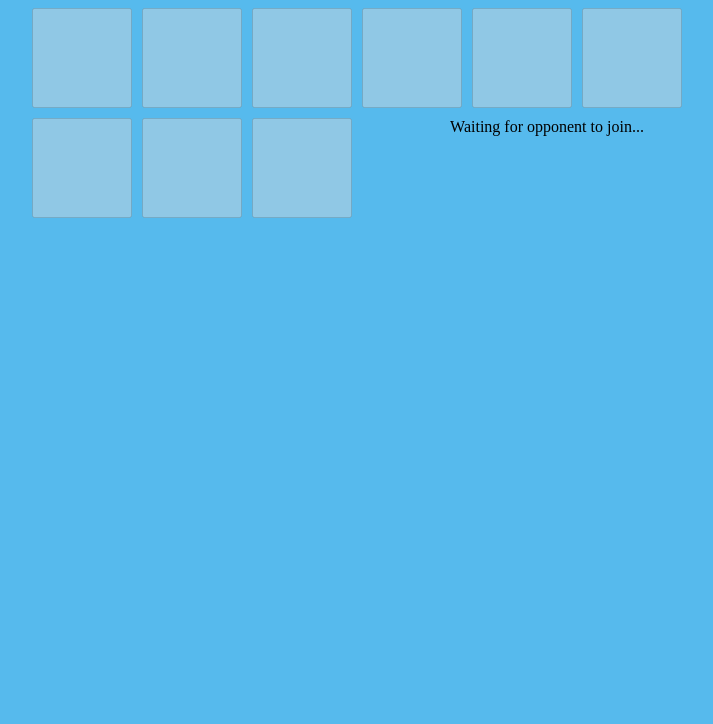
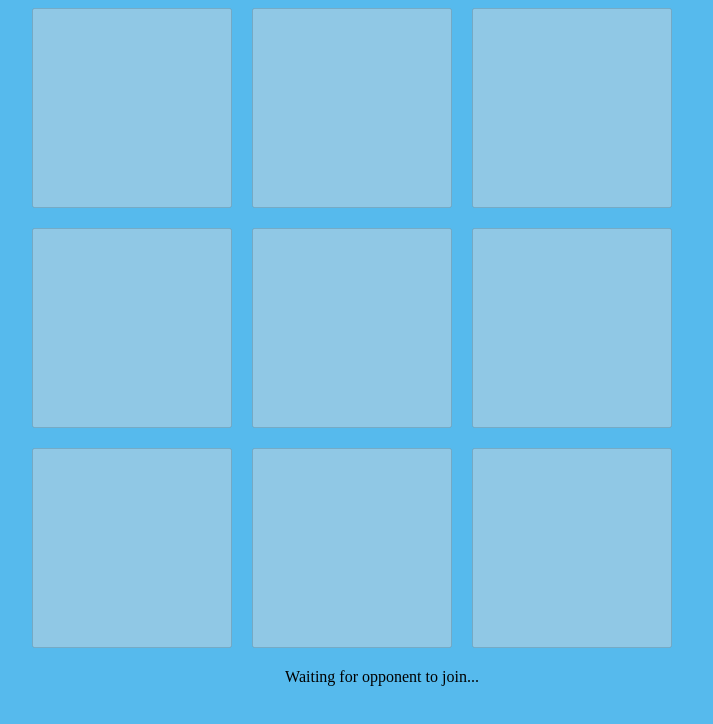
Before and after one commit to imoliviant/tictactoe-pvp, a website: page public/index.html in a window 1280 px wide. Shown: the whole page, without its empty margins (258-971 px from the left). Drawn offline with nearby package versions, Linux system fonts and the light colour scheme; no server answers.

Commit message:
Update style.css

```diff
--- a/public/css/style.css
+++ b/public/css/style.css
@@ -14,12 +14,12 @@ body {
     align: center;
    }
    .board button {
-    height: 100px;
-    width: 100px;
+    height: 200px;
+    width: 200px;
     margin: 0px;
     padding: 0px;
     float: left;
-    margin-right: 10px;
-    margin-bottom: 10px;
-    font-size: 3em
+    margin-right: 20px;
+    margin-bottom: 20px;
+    font-size: 6em
    }
```
